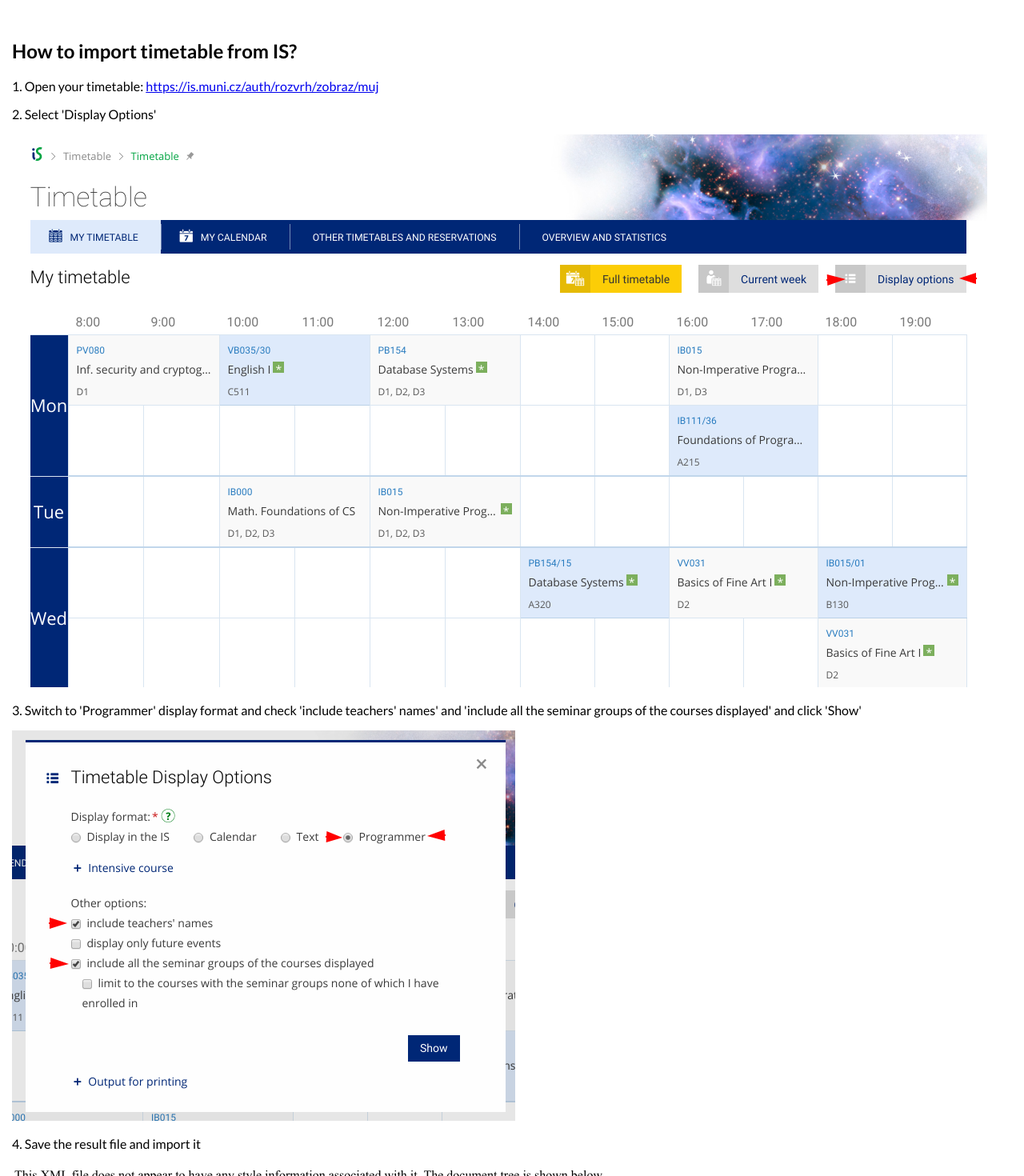
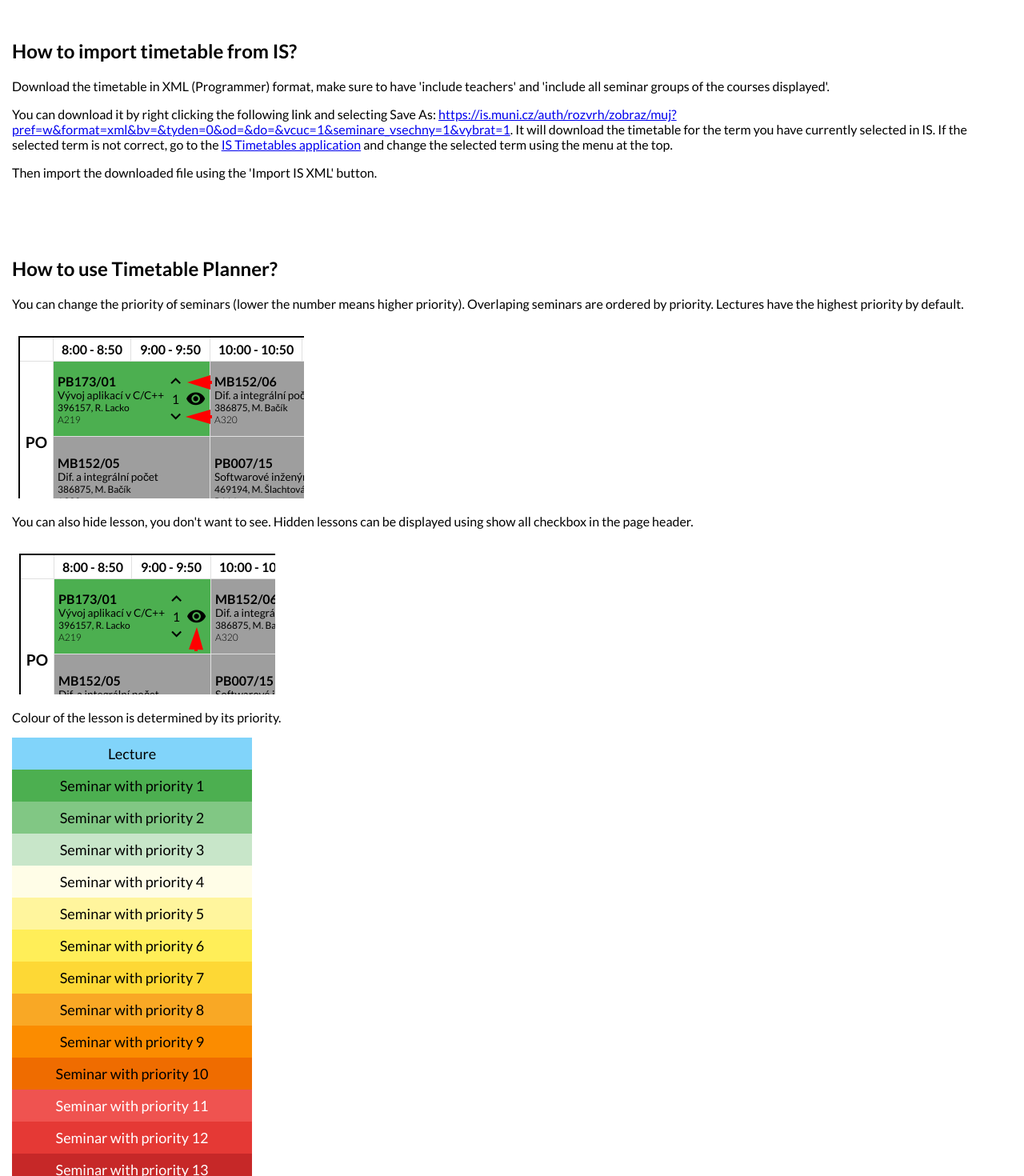
Before and after one commit to JurajMarcin/MUNITimetablePlanner, an Angular app: page /help in a window 1280 px wide. Shown: the part 220-1690 px from the top of the page at 80% size. Built offline with nearby package versions, Linux system fonts and the light colour scheme.

Commit message:
Update help section for IS timetable import

```diff
--- a/src/app/help/help.component.html
+++ b/src/app/help/help.component.html
@@ -11,23 +11,20 @@
 <section id="import">
   <h2>How to import timetable from IS?</h2>
   <p>
-    1. Open your timetable: <a href="https://is.muni.cz/auth/rozvrh/zobraz/muj"
-      target="_blank">https://is.muni.cz/auth/rozvrh/zobraz/muj</a>
+    Download the timetable in XML (Programmer) format, make sure to have 'include teachers' and 'include all seminar
+    groups of the courses displayed'.
   </p>
   <p>
-    2. Select 'Display Options'
-    <br>
+    You can download it by right clicking the following link and selecting Save As:
+    <a href="https://is.muni.cz/auth/rozvrh/zobraz/muj?pref=w&format=xml&bv=&tyden=0&od=&do=&vcuc=1&seminare_vsechny=1&vybrat=1"
+      target="_blank">https://is.muni.cz/auth/rozvrh/zobraz/muj?pref=w&format=xml&bv=&tyden=0&od=&do=&vcuc=1&seminare_vsechny=1&vybrat=1</a>.
+    It will download the timetable for the term you have currently selected in IS. If the selected term is not correct,
+    go to the <a href="https://is.muni.cz/auth/rozvrh/zobraz/muj" target="_blank">IS Timetables application</a> and
+    change the selected term using the menu at the top.
   </p>
-  <img src="/assets/help/01_options.png">
   <p>
-    3. Switch to 'Programmer' display format and check 'include teachers' names' and 'include all the seminar groups of
-    the courses displayed' and click 'Show'
+    Then import the downloaded file using the 'Import IS XML' button.
   </p>
-  <img src="/assets/help/02_output.png">
-  <p>
-    4. Save the result file and import it
-  </p>
-  <img src="/assets/help/03_save.png">
 </section>
 
 <section id="usage">
@@ -38,7 +35,8 @@
   </p>
   <img src="/assets/help/04_priority.png">
   <p>
-    You can also hide lesson, you don't want to see. Hidden lessons can be displayed using show all checkbox in the page header.
+    You can also hide lesson, you don't want to see. Hidden lessons can be displayed using show all checkbox in the page
+    header.
   </p>
   <img src="/assets/help/05_visibility.png">
   <p>
```
